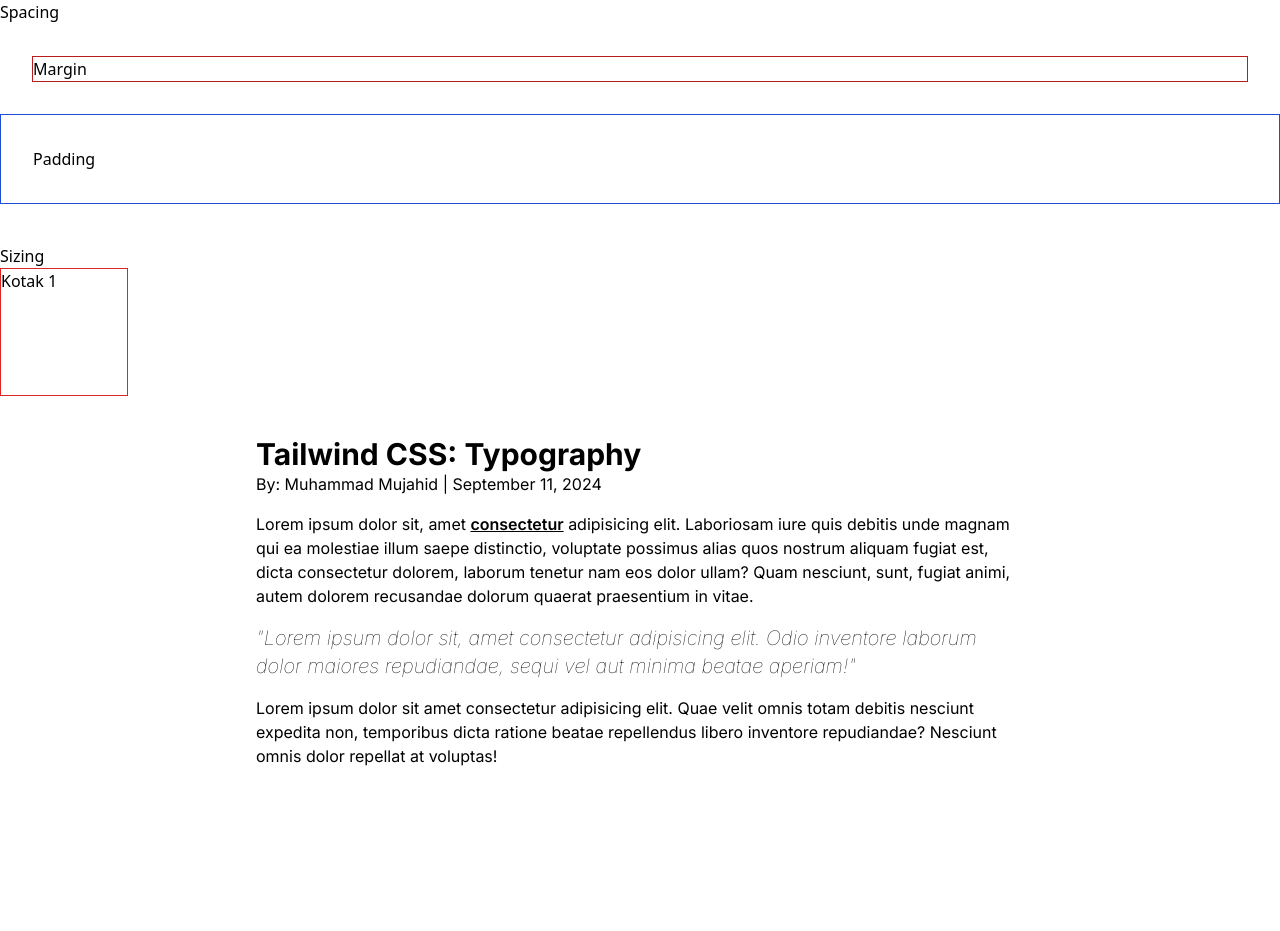
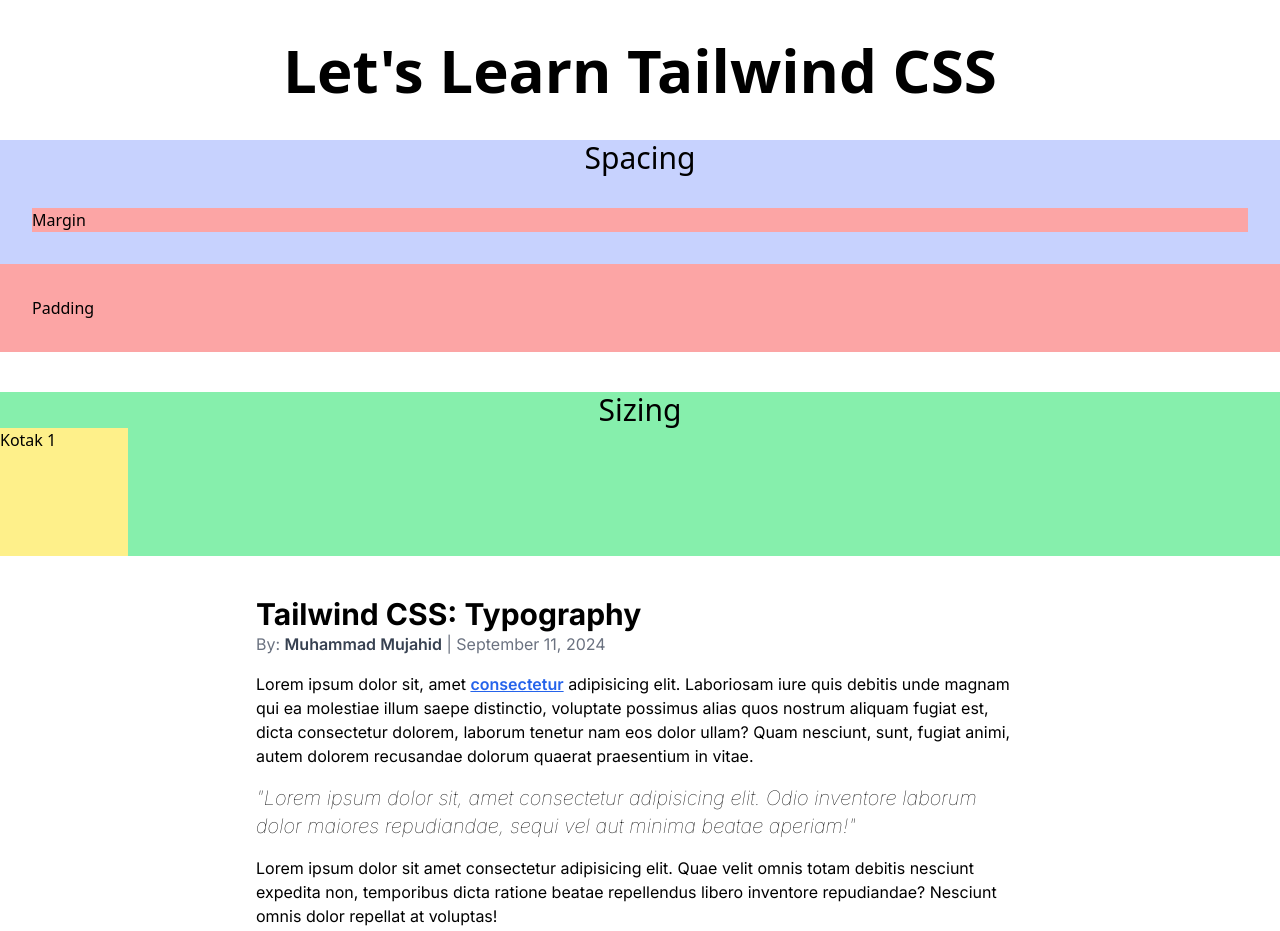
Before and after one commit to Mamat1411/belajar-tailwind, a website: page src/public/views/index.html in a window 1280 px wide. Shown: the top 931 px of the page. Drawn offline with Linux system fonts and the light colour scheme.

Commit message:
Learning About Background Color

```diff
--- a/src/public/views/index.html
+++ b/src/public/views/index.html
@@ -14,6 +14,7 @@
 </head>
 
 <body>
+   <h1 class="text-6xl font-bold text-center my-10">Let's Learn Tailwind CSS</h1>
    <!-- Introduction to Tailwind CSS -->
    <!-- <h1 class="text-5xl font-bold underline">Hello World</h1>
     <a href="#" class="bg-green-500 p-3 text-white inline-block m-3 rounded shadow hover:bg-green-700">This is a button</a>
@@ -23,23 +24,23 @@
    <!-- Padding adalah jarak di dalam sebuah element HTML -->
    <!-- Margin adalah jarak di luar sebuah element HTML -->
    <!-- Margin memiliki nilai minus, sedangkan Padding tidak -->
-   <section class="mb-10">
-      <h2>Spacing</h2>
-      <div class="m-8 border border-red-700">Margin</div>
-      <div class="p-8 border border-blue-700">Padding</div>
+   <section class="mb-10 bg-indigo-200">
+      <h2 class="text-3xl text-center">Spacing</h2>
+      <div class="m-8 bg-red-300">Margin</div>
+      <div class="p-8 bg-red-300">Padding</div>
    </section>
 
-   <section class="mb-10">
-      <h2>Sizing</h2>
-      <div class="w-32 h-32 border border-red-600">Kotak 1</div>
+   <section class="mb-10 bg-green-300">
+      <h2 class="text-3xl text-center">Sizing</h2>
+      <div class="w-32 h-32 bg-yellow-200">Kotak 1</div>
    </section>
 
    <!-- Tailwind CSS: Typography -->
    <section class="mb-96 font-inter max-w-3xl mx-auto">
       <h2 class="text-3xl font-bold">Tailwind CSS: Typography</h2>
-      <div class="mb-4">By: Muhammad Mujahid | September 11, 2024</div>
+      <div class="mb-4 text-gray-500">By: <a href="#" class="text-gray-700 font-semibold">Muhammad Mujahid</a> | September 11, 2024</div>
       <p>
-         Lorem ipsum dolor sit, amet <a href="#" class="underline font-semibold">consectetur</a> adipisicing elit. Laboriosam iure quis debitis unde magnam qui ea
+         Lorem ipsum dolor sit, amet <a href="#" class="underline font-semibold text-blue-600">consectetur</a> adipisicing elit. Laboriosam iure quis debitis unde magnam qui ea
          molestiae illum saepe distinctio, voluptate possimus alias quos nostrum aliquam fugiat est, dicta consectetur
          dolorem, laborum tenetur nam eos dolor ullam? Quam nesciunt, sunt, fugiat animi, autem dolorem recusandae
          dolorum quaerat praesentium in vitae.
```
Also changed, not shown: src/public/css/style.css.
